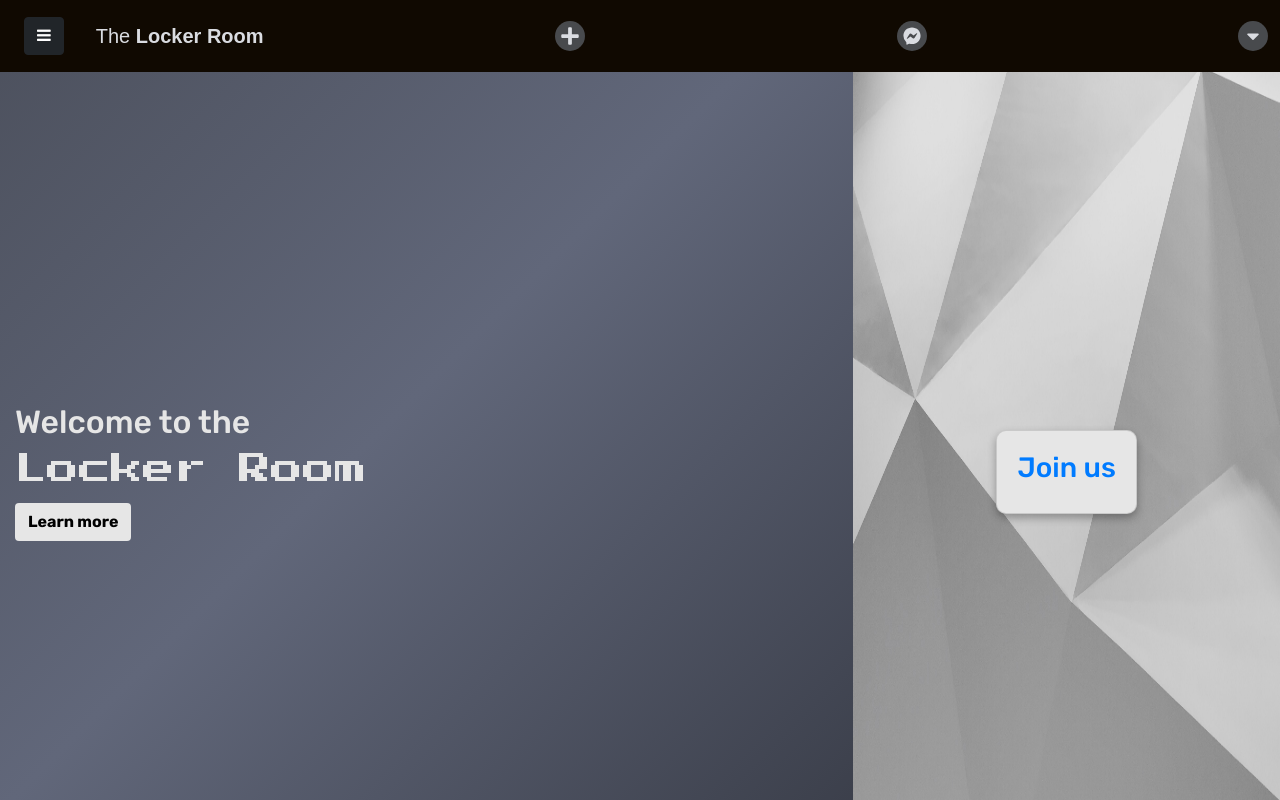
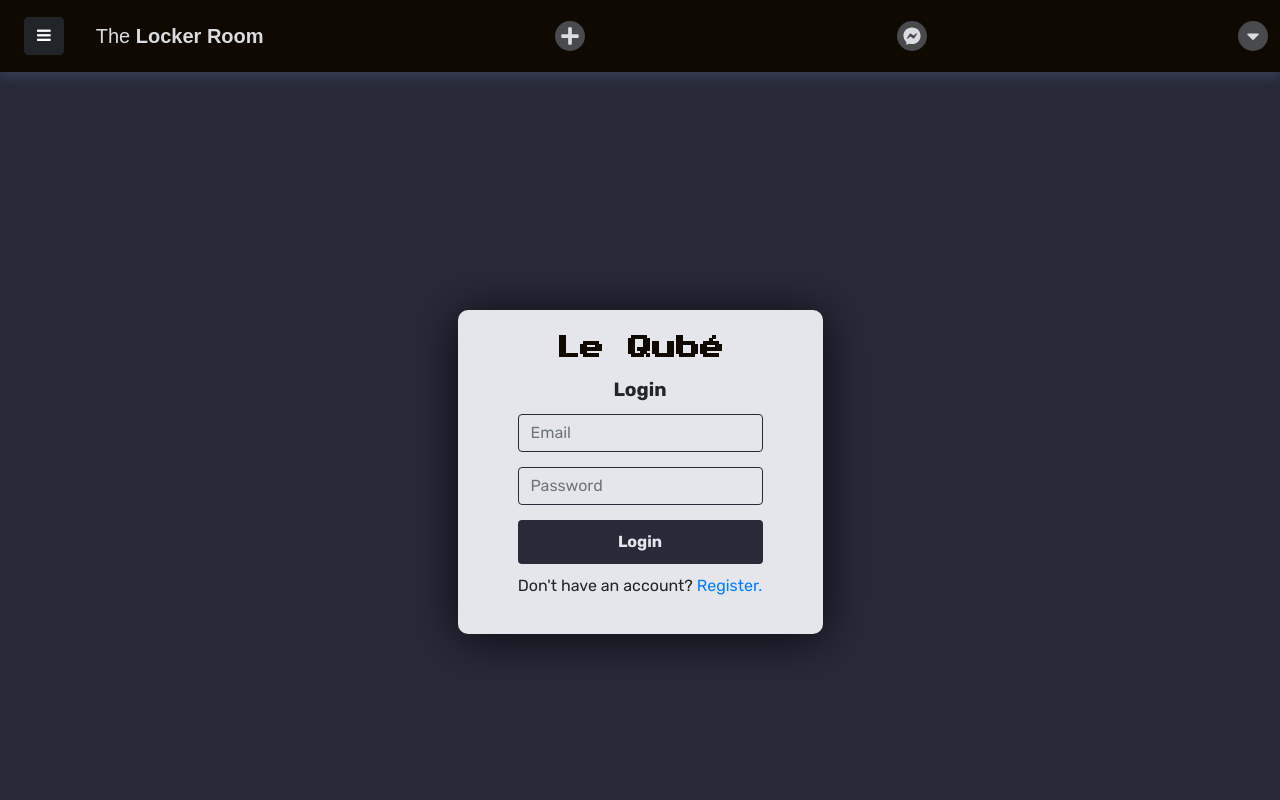
Before and after one commit to gtrtuugii/the-room, a React (Create React App) app: page /login in a window 1280 px wide. Shown: the top 800 px of the page. Built offline with nearby package versions, Linux system fonts and the light colour scheme; no server answers; the database is empty.

Commit message:
Update App.js

```diff
--- a/src/App.js
+++ b/src/App.js
@@ -34,7 +34,7 @@ export default function App() {
     <div className="App">
       <BrowserRouter>
         <ToggleSideBar />
-        <Welcome/>
+
         <Routes>
           <Route exact path="/home" element={<ProctectedRoute><Dashboard/></ProctectedRoute>} />
           <Route exact path="/login" element={<ChatLogin />} />
```
